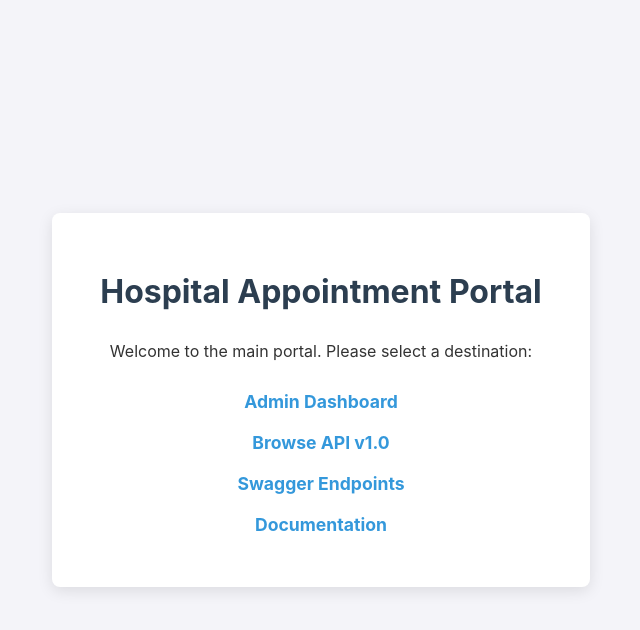
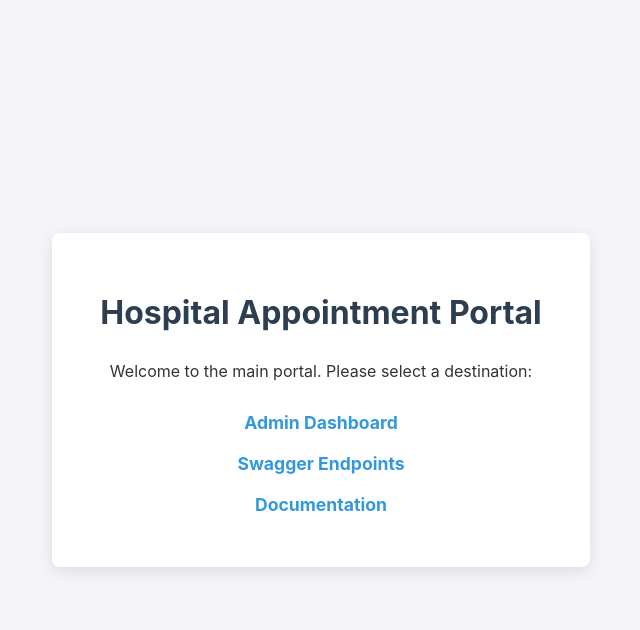
Before and after one commit to MuchokiDavid/hospital-appointment, a Django app: template hospital_appointment/appointmentapp/templates/main.html in a window 1280 px wide. Shown: the top 630 px of the page, without its empty margins (319-959 px from the left). Run offline with Django 4.2, Linux system fonts and the light colour scheme; the template is opened without the code that fills it, so the values that code supplies are empty.

Commit message:
Commented a api url

```diff
--- a/hospital_appointment/appointmentapp/templates/main.html
+++ b/hospital_appointment/appointmentapp/templates/main.html
@@ -20,7 +20,7 @@
         <p>Welcome to the main portal. Please select a destination:</p>
         <ul>
             <li><a href="{% url 'admin:index' %}">Admin Dashboard</a></li>
-            <li><a href="/api/v1.0/">Browse API v1.0</a></li>
+            <!-- <li><a href="/api/v1.0/">Browse API v1.0</a></li> -->
             <li><a href="/swagger/">Swagger Endpoints</a></li>
             <li><a href="/documentation">Documentation</a></li>
         </ul>
```
